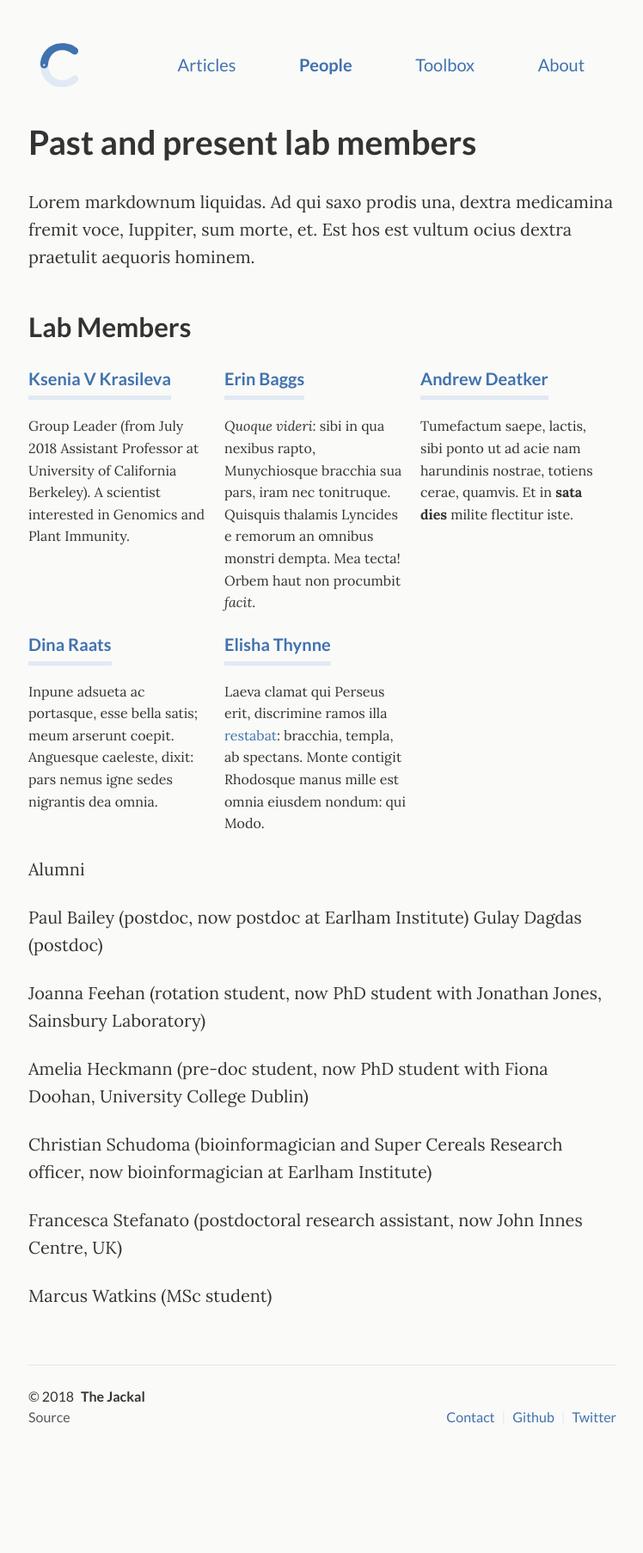
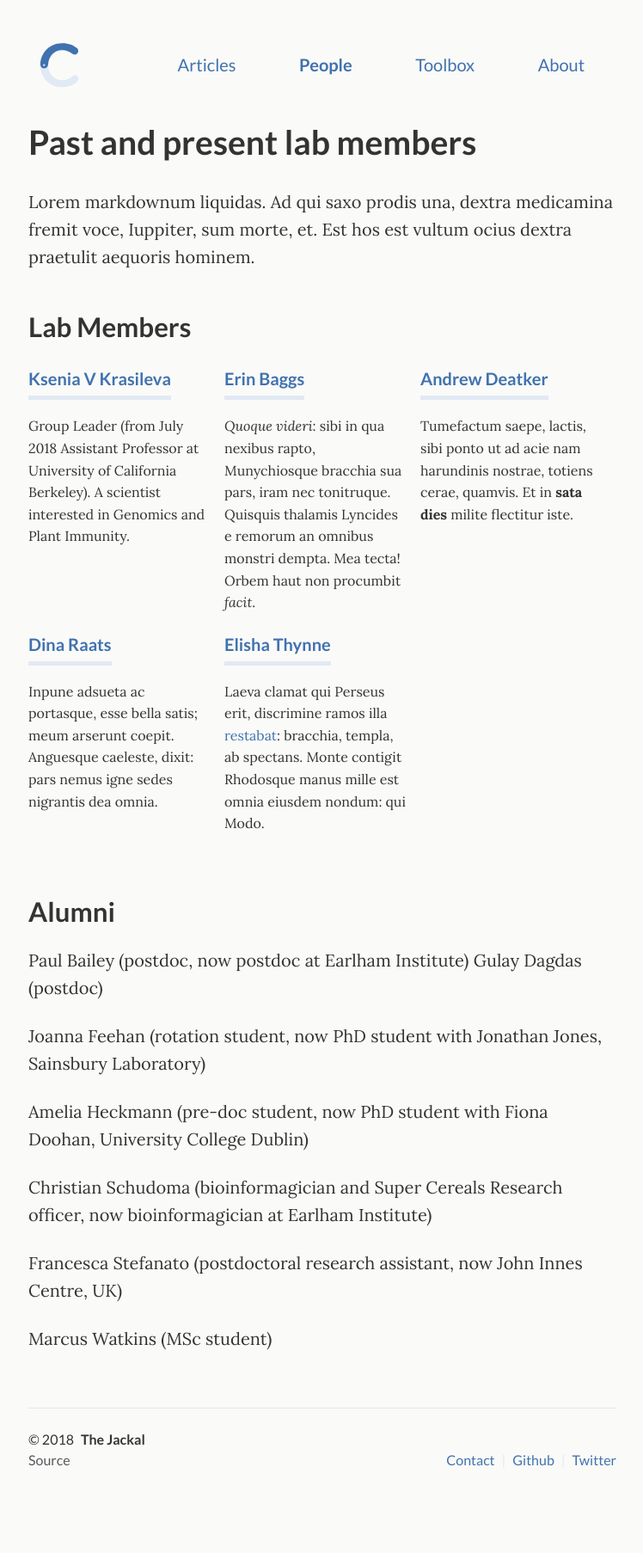
Before and after one commit to crimsonmonkey/crimsonmonkey.github.io, a Jekyll site: the page built from _pages/projects.html, in a window 1280 px wide. Shown: the whole page at 86% size, without its empty margins (265-1013 px from the left). Built offline with Jekyll 4.4.1, drawn with Linux system fonts in a browser that asks for light colours; before the commit the page ends 1756 px from its top, so only the background shows below that.

```diff
--- a/_pages/projects.html
+++ b/_pages/projects.html
@@ -52,4 +52,4 @@ permalink: "/people/"
     </div>
   </div><!-- grid --></div>
 
-<p>Alumni</p><p>Paul Bailey (postdoc, now postdoc at Earlham Institute) Gulay Dagdas (postdoc)</p><p>Joanna Feehan (rotation student, now PhD student with Jonathan Jones, Sainsbury Laboratory)&nbsp;</p><p>Amelia Heckmann (pre-doc student, now PhD student with Fiona Doohan, University College Dublin)&nbsp;</p><p>Christian Schudoma (bioinformagician and Super Cereals Research officer, now bioinformagician at Earlham Institute)&nbsp;</p><p>Francesca Stefanato (postdoctoral research assistant, now John Innes Centre, UK)&nbsp;</p><p>Marcus Watkins (MSc student)<br></p>
+<h2>Alumni</h2><p>Paul Bailey (postdoc, now postdoc at Earlham Institute) Gulay Dagdas (postdoc)</p><p>Joanna Feehan (rotation student, now PhD student with Jonathan Jones, Sainsbury Laboratory)&nbsp;</p><p>Amelia Heckmann (pre-doc student, now PhD student with Fiona Doohan, University College Dublin)&nbsp;</p><p>Christian Schudoma (bioinformagician and Super Cereals Research officer, now bioinformagician at Earlham Institute)&nbsp;</p><p>Francesca Stefanato (postdoctoral research assistant, now John Innes Centre, UK)&nbsp;</p><p>Marcus Watkins (MSc student)<br></p>
```
